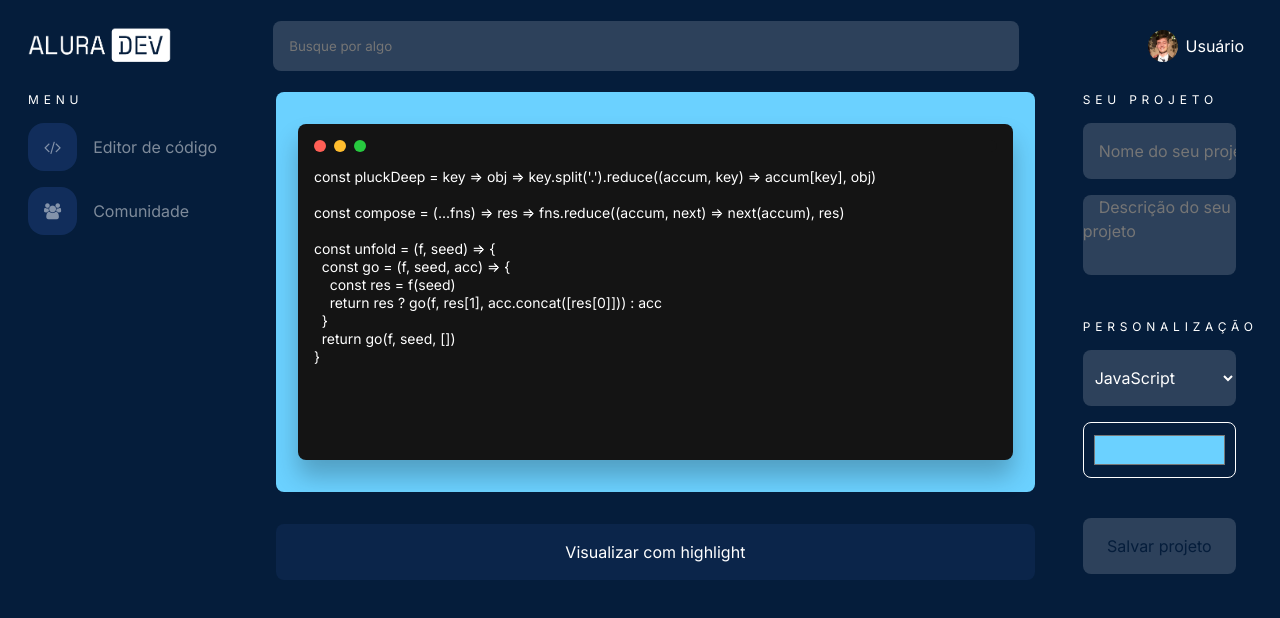
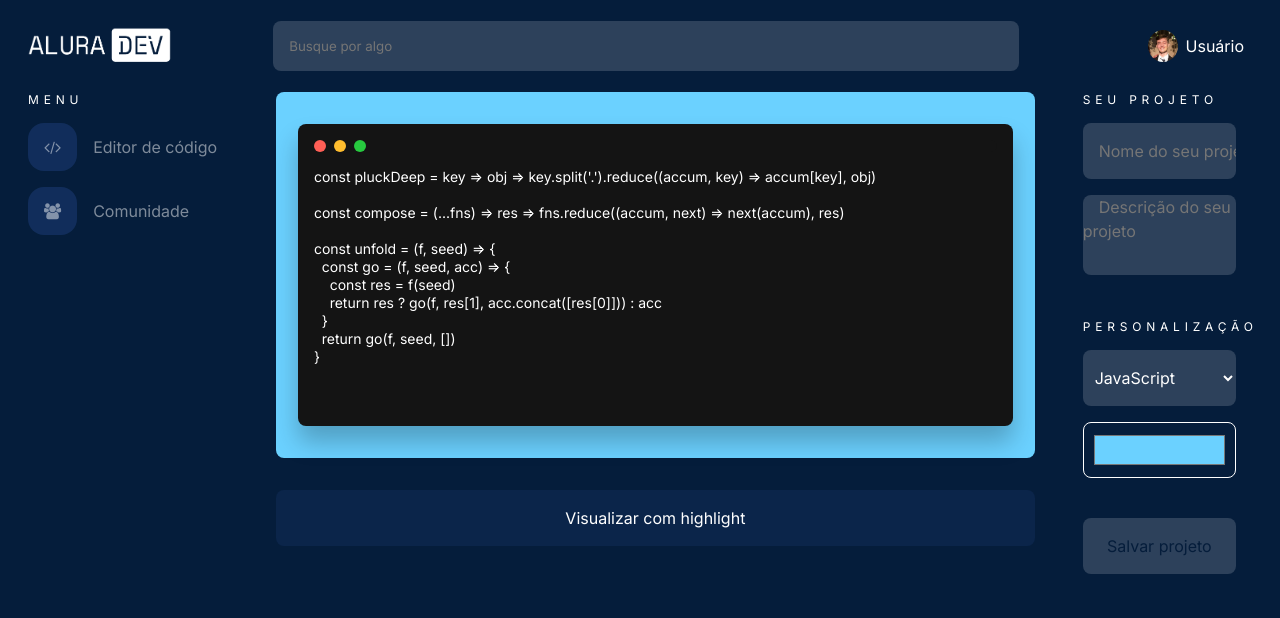
Before and after one commit to FelipePilz/alura-challenge-frontend, an Angular app: page / in a window 1280 px wide. Shown: the top 618 px of the page. Built offline with nearby package versions, Linux system fonts and the light colour scheme.

Commit message:
Melhorado o placeholder do terminal no code-editor

```diff
--- a/src/app/components/code-editor/code-editor.component.html
+++ b/src/app/components/code-editor/code-editor.component.html
@@ -8,19 +8,7 @@
             <div class="yellow"></div>
             <div class="green"></div>
           </div>
-          <textarea spellcheck="false">
-const pluckDeep = key => obj => key.split('.').reduce((accum, key) => accum[key], obj)
-
-const compose = (...fns) => res => fns.reduce((accum, next) => next(accum), res)
-
-const unfold = (f, seed) => {
-  const go = (f, seed, acc) => {
-    const res = f(seed)
-    return res ? go(f, res[1], acc.concat([res[0]])) : acc
-  }
-  return go(f, seed, [])
-}</textarea
-          >
+          <textarea spellcheck="false">{{ editorPlaceholder }}</textarea>
         </div>
       </div>
       <button type="#">Visualizar com highlight</button>
--- a/src/app/components/code-editor/code-editor.component.scss
+++ b/src/app/components/code-editor/code-editor.component.scss
@@ -11,7 +11,7 @@ form {
       width: 95%;
       margin: auto;
       border-radius: 8px;
-      height: 400px;
+      height: 366px;
       display: flex;
 
       .editor {
@@ -51,7 +51,7 @@ form {
         textarea {
           margin-top: 16px;
           width: 100%;
-          height: 262px;
+          height: 242px;
           max-width: 100%;
           max-height: 262px;
           resize: none;
--- a/src/app/components/code-editor/code-editor.component.ts
+++ b/src/app/components/code-editor/code-editor.component.ts
@@ -3,13 +3,18 @@ import { Component, OnInit } from '@angular/core';
 @Component({
   selector: 'app-code-editor',
   templateUrl: './code-editor.component.html',
-  styleUrls: ['./code-editor.component.scss']
+  styleUrls: ['./code-editor.component.scss'],
 })
-export class CodeEditorComponent implements OnInit {
+export class CodeEditorComponent {
+  public editorPlaceholder = `const pluckDeep = key => obj => key.split('.').reduce((accum, key) => accum[key], obj)
 
-  constructor() { }
+const compose = (...fns) => res => fns.reduce((accum, next) => next(accum), res)
 
-  ngOnInit(): void {
+const unfold = (f, seed) => {
+  const go = (f, seed, acc) => {
+    const res = f(seed)
+    return res ? go(f, res[1], acc.concat([res[0]])) : acc
   }
-
+  return go(f, seed, [])
+}`;
 }
```
